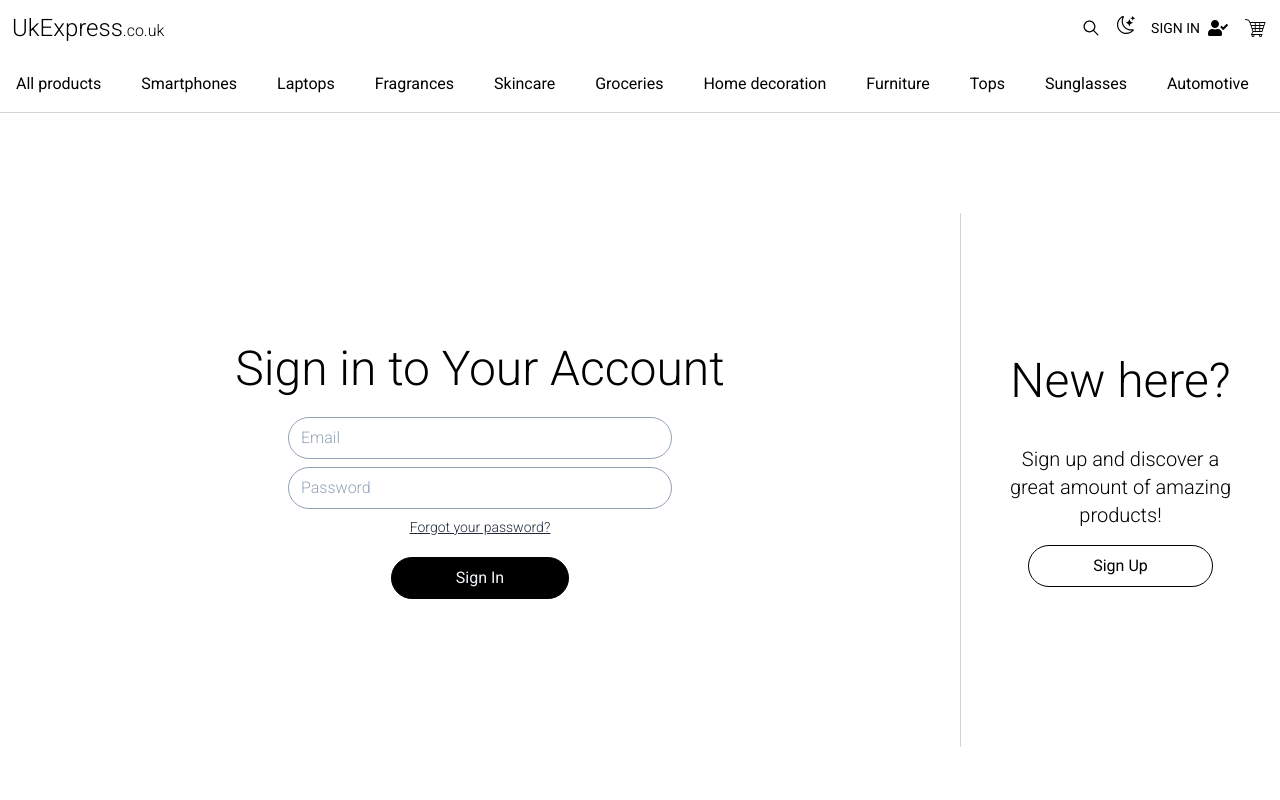
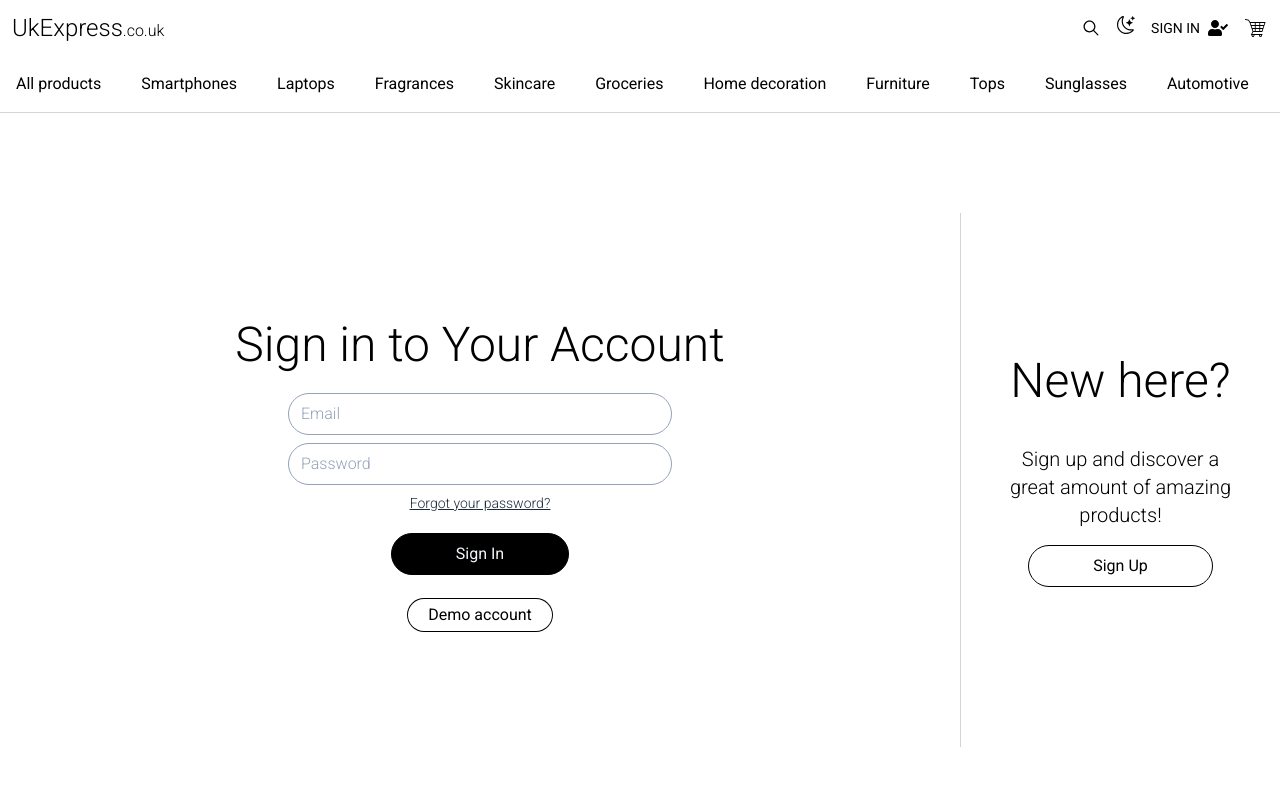
Before and after one commit to NDraganov/uk-express, a React (Vite) app: page /sign-in in a window 1280 px wide. Shown: the top 800 px of the page. Built offline with nearby package versions, Linux system fonts and the light colour scheme; no server answers.

Commit message:
Add demo account button

```diff
--- a/src/features/auth/sign-in/SignInForm.tsx
+++ b/src/features/auth/sign-in/SignInForm.tsx
@@ -4,6 +4,7 @@ import { useNavigate } from "react-router-dom";
 import { signInUser } from "../authSlice";
 import { type SignInUser } from "../authTypes";
 import FormButton from "../../../ui/FormButton";
+import Button from "../../../ui/Button";
 import NavigationLink from "../../../ui/NavigationLink";
 
 export default function SignInForm() {
@@ -29,6 +30,11 @@ export default function SignInForm() {
       navigate(`/users/${userId}/account-information`);
     }
   });
+
+  function demoAccount() {
+    setValue("email", "ned@email.com");
+    setValue("password", "12345678");
+  }
 
   return (
     <form
@@ -71,6 +77,7 @@ export default function SignInForm() {
       </div>
       <NavigationLink to="/" title="Forgot your password?" />
       <FormButton type="submit" title="Sign In" disabled={isLoading} />
+      <Button title="Demo account" onClick={demoAccount} />
     </form>
   );
 }
```
